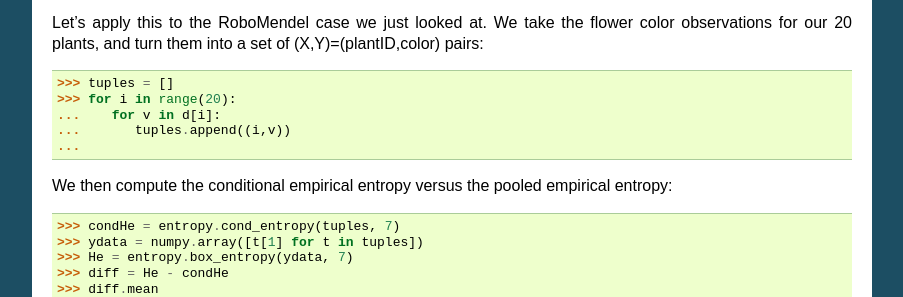
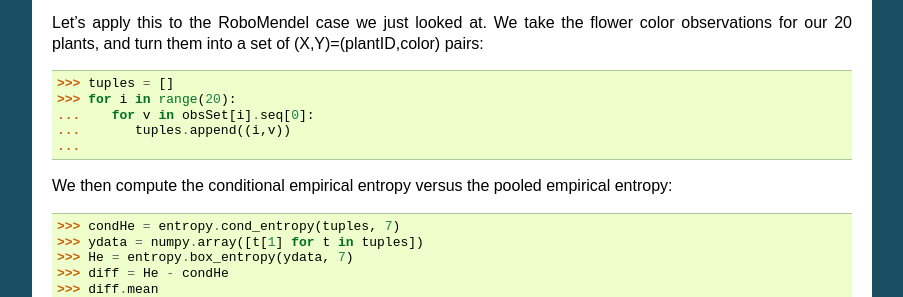
Before and after one commit to cjlee112/darwin, a Sphinx documentation site: the page built from doc/tutorials/robomendel1.rst, in a window 1280 px wide and 900 px high, scrolled down 4992 px. Shown: the part 152-449 px from the top of the window, without its empty margins (198-1101 px from the left). Built offline with Sphinx 7.4.7, drawn with Linux system fonts in a browser that asks for light colours.

Commit message:
minor update in tutorial

```diff
--- a/doc/tutorials/robomendel1.rst
+++ b/doc/tutorials/robomendel1.rst
@@ -333,7 +333,7 @@ a set of (X,Y)=(plantID,color) pairs::
 
    >>> tuples = []
    >>> for i in range(20):
-   ...    for v in d[i]:
+   ...    for v in obsSet[i].seq[0]:
    ...       tuples.append((i,v))
    ...
 
```
